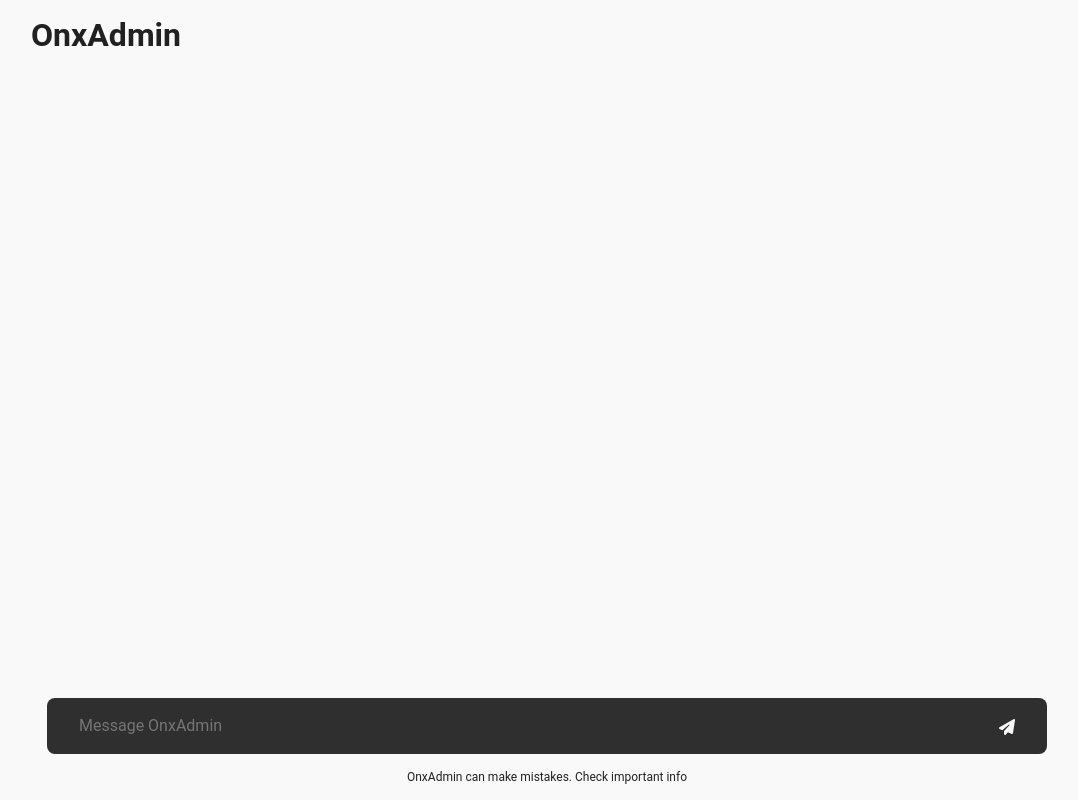
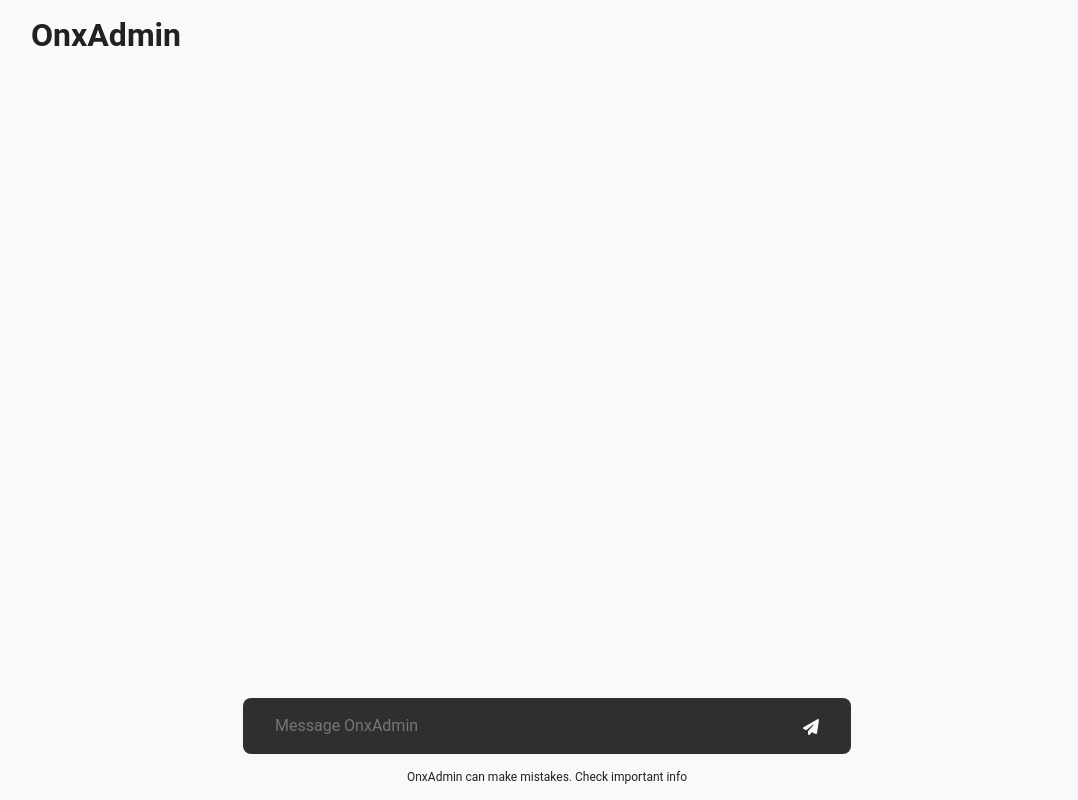
Before and after one commit to StevanFreeborn/onx-admin, a Vue app in the folder src/OnxAdmin.Client/: page / in a window 1280 px wide. Shown: the whole page, without its empty margins (201-1279 px from the left). Built offline with nearby package versions, Linux system fonts and the light colour scheme.

Commit message:
fix: correct styling

```diff
--- a/src/OnxAdmin.Client/src/components/MainLayout.vue
+++ b/src/OnxAdmin.Client/src/components/MainLayout.vue
@@ -38,6 +38,9 @@
       padding: 1rem;
 
       .main-content {
+        display: flex;
+        align-items: center;
+        flex-direction: column;
         flex: 1;
       }
 
--- a/src/OnxAdmin.Client/src/views/IndexView.vue
+++ b/src/OnxAdmin.Client/src/views/IndexView.vue
@@ -126,6 +126,8 @@
     display: flex;
     flex-direction: column;
     height: 100%;
+    width: 100%;
+    max-width: 40rem;
 
     .messages-container {
       flex: 1;
```
